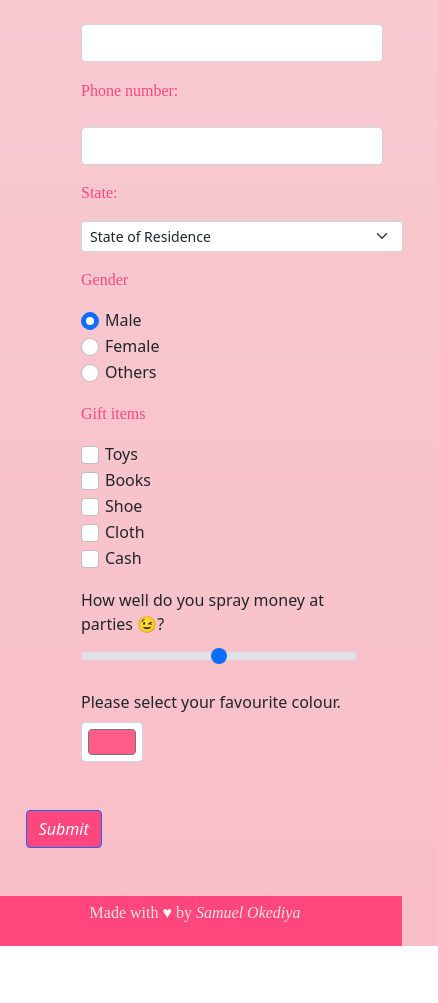
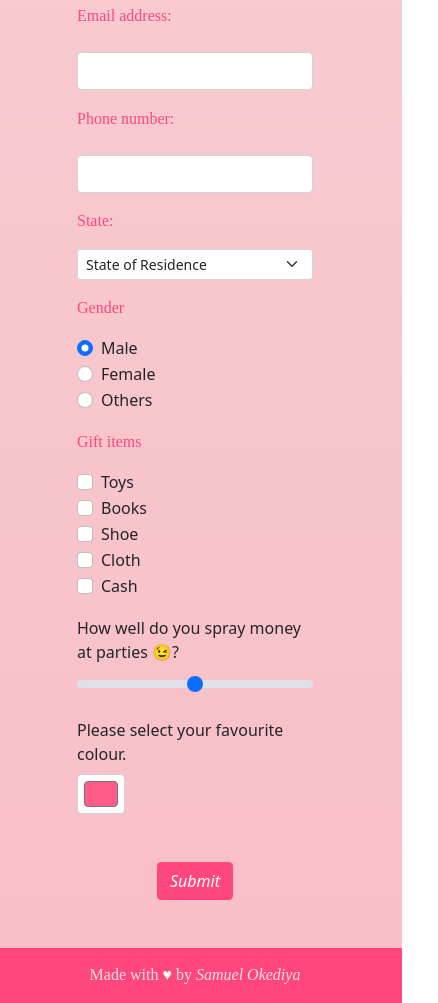
Before and after one commit to Sammie03/Birthday-website, a plain HTML site: page index.html in a window 390 px wide. Shown: the part 963-1966 px from the top of the page, 438 px wide, since content can reach past the window. Before the commit the page ends 1909 px from the top, so only its background shows below. Drawn offline with Linux system fonts and the light colour scheme.

Commit message:
mobile-responsiveness

```diff
--- a/index.html
+++ b/index.html
@@ -25,13 +25,11 @@
 		min-height: 50px;
 		border: none solid green;
 	}
-	*{
-		box-sizing: content-box;
-	}
 	#banner{
 		background-image: url(images/banner12.jpg);
 		height: 700px;
 		background-size: cover;
+		width: 100%;
 	}
 
 	#navbar, #navbar2{
@@ -47,6 +45,7 @@
 	}
 	body{
 		background:linear-gradient(to top, rgb(249, 190, 199), rgb(247, 202, 208), rgb(250, 224, 228));
+		width: 100%;
 	}
 	#footer{
 		background-color: rgb(255, 71, 126);
@@ -56,18 +55,19 @@
 	}
 	#button{
 		background-color: rgb(255, 71, 126)!important;
+		border-color: rgb(255, 71, 126)!important;
 	}
 	.footer-txt{
 		color: rgb(250, 224, 228);
 		text-align: center;
-		margin-top: 5px;
+		margin-top: 15px;
 	}
-	.btn-alignment{
+	.btn-align{
 		text-align: center;
 	}
 	.banner-text{
 		text-align: center;
-		margin-top: 50px;
+		margin-top: 100px;
 	}
 
 </style>
@@ -235,7 +235,7 @@
 				<label for="exampleColorInput" class="form-label">Please select your favourite colour.</label>
 <input type="color" class="form-control form-control-color mb-5" id="exampleColorInput" value="#FF5C8A" title="Choose your color">
 			</div>
-			<div class='col-3 btn-alignment'><button type='submit' class='btn btn-primary lg mb-5' id='button'><i>Submit</i></button></div>
+			<div class="btn-align"><button type='submit' class='btn btn-primary lg mb-5' id='button'><i>Submit</i></button></div>
 		</div>
 	</div>
 		<div class='row'>
```
